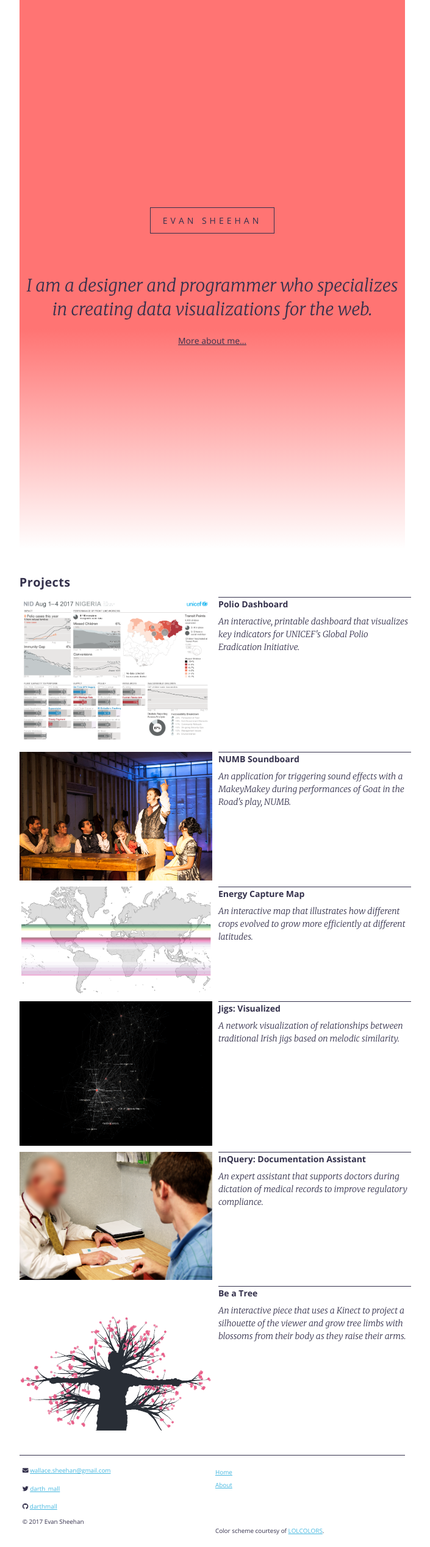
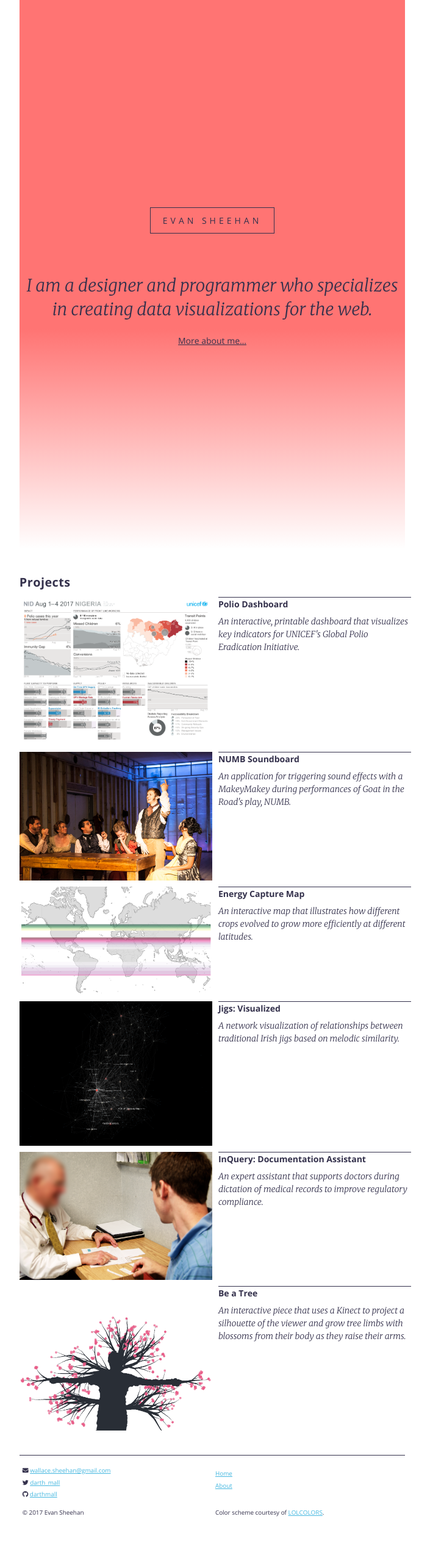
Before and after one commit to darthmall/darthmall.github.io, a Jekyll site: the page built from index.md, in a window 1280 px wide. Shown: the whole page at 61% size, without its empty margins (292-997 px from the left). Built offline with Jekyll 4.4.1, drawn with Linux system fonts in a browser that asks for light colours; nearby versions of some CDN libraries; after the commit the page ends 2508 px from its top, so only the background shows below that.

Commit message:
Tweak vertical spacing in footer

```diff
--- a/_sass/layout.sass
+++ b/_sass/layout.sass
@@ -10,6 +10,7 @@
 footer
   border-top: 1px solid $text-color
   font-size: $sm
+  line-height: $line-height
   margin-top: $xxl
   padding-bottom: $lg
   padding-top: $xs
@@ -22,8 +23,9 @@
       margin-left: 0
       margin-right: 0
 
-  * + *
-    margin-top: 0
+  * + *,
+  p + p
+    margin-top: $xxs
 
 .project-list
   list-style: none
--- a/_sass/variables.sass
+++ b/_sass/variables.sass
@@ -9,6 +9,7 @@
 $md: $base
 $sm: $md / $ratio
 $xs: $sm / $ratio
+$xxs: $xs / $ratio
 $lg: $md * $ratio
 $xl: $lg * $ratio
 $xxl: $xl * $ratio
```
